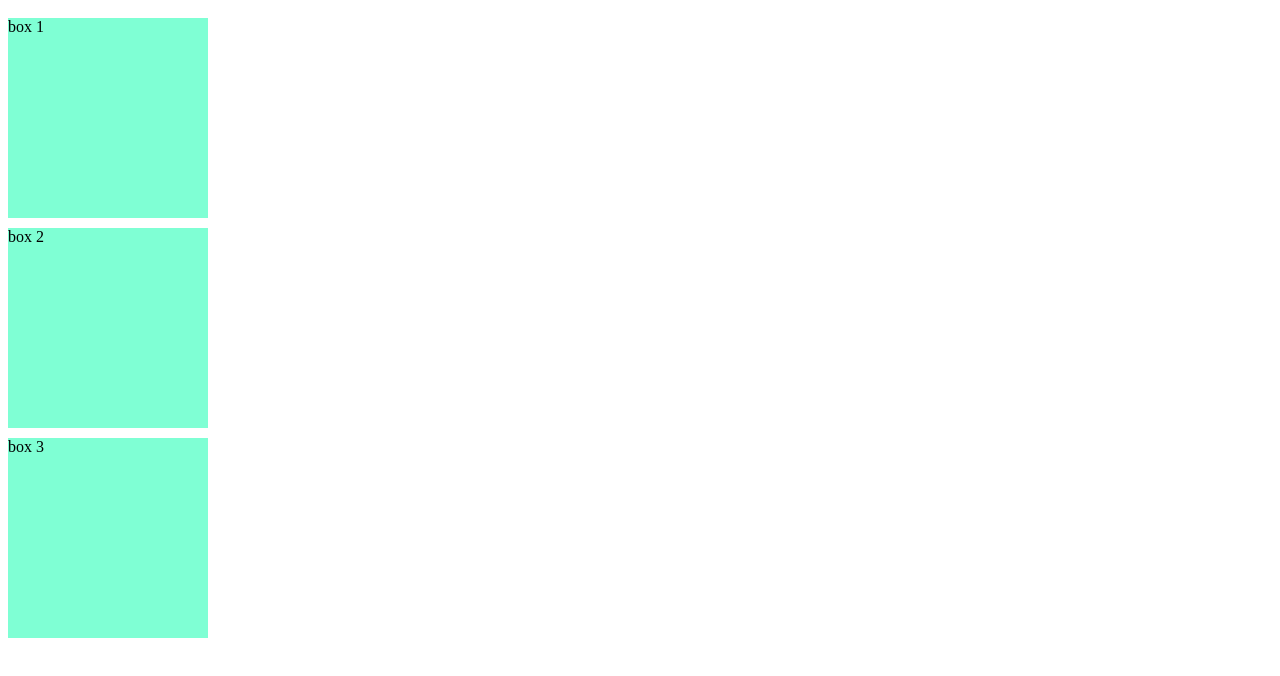
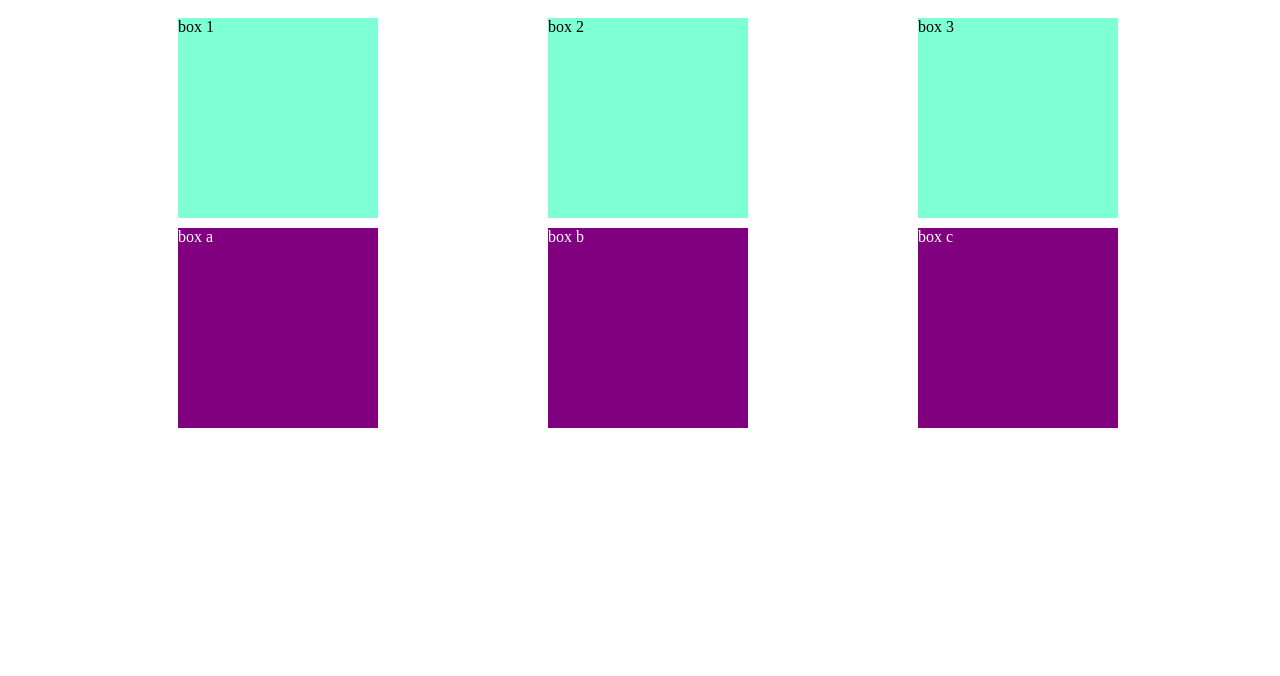
Before and after one commit to gemsjohn/flexbot-demo, a plain HTML site: page index.html in a window 1280 px wide. Drawn offline with Linux system fonts and the light colour scheme.

Commit message:
added purple boxes

```diff
--- a/index.html
+++ b/index.html
@@ -8,11 +8,19 @@
     <link rel="stylesheet" href="style.css" />
 </head>
 <body>
-    <div id="container">
-        <div class="box">box 1</div>
-        <div class="box">box 2</div>
-        <div class="box">box 3</div>
+    <div id="containerBig">
+        <div id="container">
+            <div class="box">box 1</div>
+            <div class="box">box 2</div>
+            <div class="box">box 3</div>
+        </div>
+        <div id="container">
+            <div class="box2">box a</div>
+            <div class="box2">box b</div>
+            <div class="box2">box c</div>
+        </div>
     </div>
+
 
 </body>
 </html>
--- a/style.css
+++ b/style.css
@@ -4,11 +4,23 @@
     width: 200px;
     margin-top: 10px;
 }
+.box2 {
+    background-color: purple;
+    height: 200px;
+    width: 200px;
+    margin-top: 10px;
+    color: white;
+}
 
 #container {
     width: 100vw;
     display: flex;
-    flex-direction: column;
+    flex-direction: row;
     justify-content: space-evenly;
     flex-wrap: wrap;
 }
+
+#containerBig {
+    display: flex;
+    flex-direction: column;
+}
```
